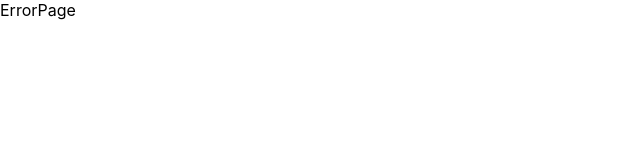
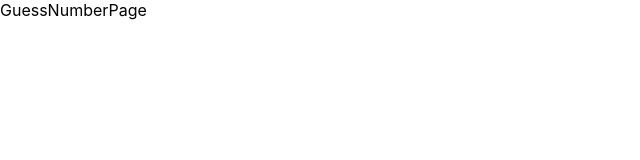
Before and after one commit to OthmaneB-Pro/QuickPlay, a React (Create React App) app: page /guessnumber in a window 1280 px wide. Shown: the top 160 px of the page, without its empty margins (0-640 px from the left). Built offline with nearby package versions, Linux system fonts and the light colour scheme.

Commit message:
🚧 GuessNumber : add route

```diff
--- a/src/App.tsx
+++ b/src/App.tsx
@@ -3,6 +3,7 @@ import HomePage from "./components/pages/home/HomePage";
 import ErrorPage from "./components/pages/error/ErrorPage";
 import TicTacToePage from "./components/pages/ticTacToe/TicTacToePage";
 import GamePage from "./components/pages/rockPaperScissors/GamePage";
+import GuessNumberPage from "./components/pages/guessTheNumber/GuessNumberPage";
 
 export default function App() {
   return (
@@ -12,6 +13,7 @@ export default function App() {
         <Route path="/" element={<HomePage />} />
         <Route path="/tictactoe" element={<TicTacToePage/>} />
         <Route path="/rockpaperscissors" element={<GamePage/>} />
+        <Route path="/guessnumber" element={<GuessNumberPage/>} />
       </Routes>
     </BrowserRouter>
   );
--- /dev/null
+++ b/src/components/pages/guessTheNumber/GuessNumberPage.tsx
@@ -0,0 +1,5 @@
+export default function GuessNumberPage() {
+  return (
+    <div>GuessNumberPage</div>
+  )
+}
--- a/src/components/pages/home/imageContainer/imageValue.tsx
+++ b/src/components/pages/home/imageContainer/imageValue.tsx
@@ -15,7 +15,7 @@ export const ImageValue = [
     alt: "PierrePapierCiseaux",
   },
   {
-    href: "/",
+    href: "/guessnumber",
     src: "/img/guessTheNumber.webp",
     alt: "GuessTheNumber",
   },
```
